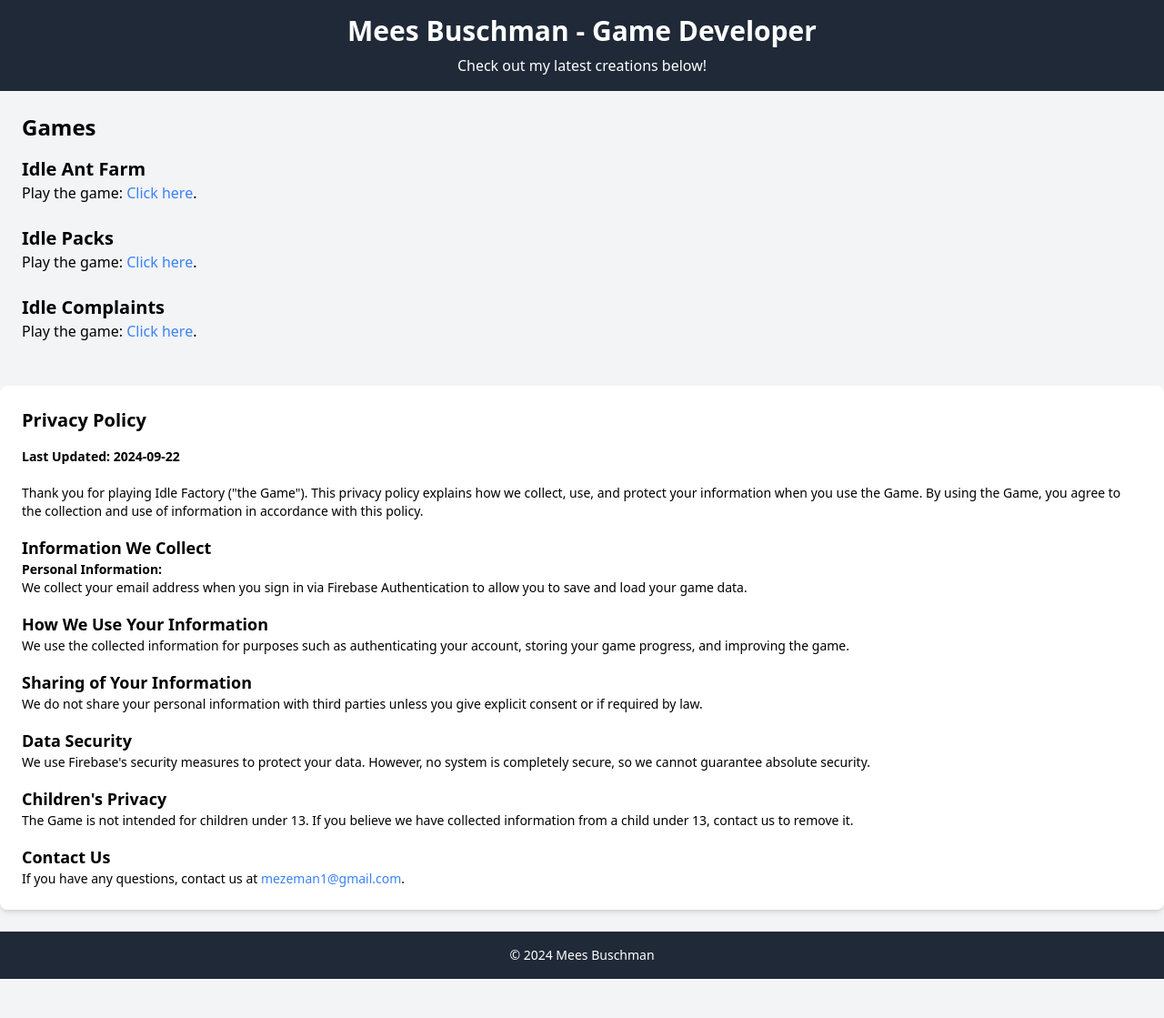
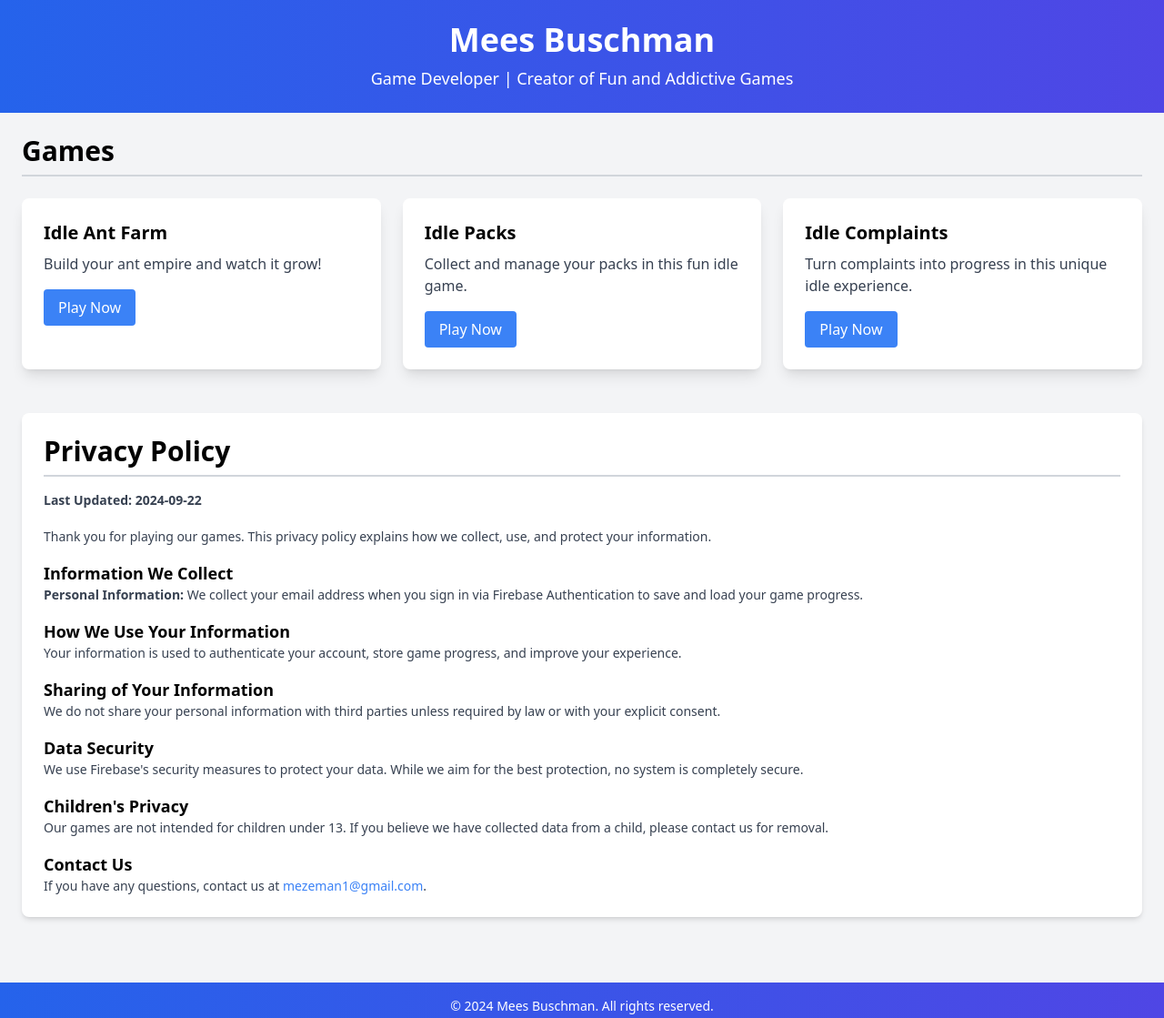
Before and after one commit to Mezeman1/mezeman1..github.io, a plain HTML site: page index.html in a window 1280 px wide. Shown: the top 1119 px of the page at 91% size. Before the commit the page ends 1076 px from the top, so only its background shows below. Drawn offline with nearby package versions, Linux system fonts and the light colour scheme.

Commit message:
Update index.html

```diff
--- a/index.html
+++ b/index.html
@@ -8,88 +8,93 @@
 </head>
 <body class="bg-gray-100 font-sans">
     <!-- Header -->
-<header class="bg-gray-800 text-white p-4">
-    <h1 class="text-3xl font-bold text-center">Mees Buschman - Game Developer</h1>
-    <p class="text-center mt-2">Check out my latest creations below!</p>
+    <header class="bg-gradient-to-r from-blue-600 to-indigo-600 text-white p-6">
+        <h1 class="text-4xl font-extrabold text-center">Mees Buschman</h1>
+        <p class="text-center mt-2 text-lg">Game Developer | Creator of Fun and Addictive Games</p>
     </header>
 
+    <!-- Main Content -->
+    <main class="container mx-auto p-6">
         <!-- Games Section -->
-<section class="p-6">
-    <h2 class="text-2xl font-bold mb-4">Games</h2>
+        <section class="mb-12">
+            <h2 class="text-3xl font-bold mb-6 border-b-2 border-gray-300 pb-2">Games</h2>
 
-    <!-- Game 1: Idle Ant Farm -->
-    <div class="mb-6">
-        <h3 class="text-xl font-semibold">Idle Ant Farm</h3>
-        <p class="mb-2">Play the game: <a href="https://mezeman1.github.io/idle-ant-farm"
-                                          class="text-blue-500 hover:underline">Click here</a>.</p>
+            <div class="grid grid-cols-1 md:grid-cols-2 lg:grid-cols-3 gap-6">
+                <!-- Game 1 -->
+                <div class="bg-white shadow-lg rounded-lg p-6">
+                    <h3 class="text-xl font-semibold mb-2">Idle Ant Farm</h3>
+                    <p class="text-gray-700 mb-4">Build your ant empire and watch it grow!</p>
+                    <a href="https://mezeman1.github.io/idle-ant-farm"
+                       class="inline-block bg-blue-500 text-white py-2 px-4 rounded hover:bg-blue-600">Play Now</a>
                 </div>
 
-     <div class="mb-6">
-        <h3 class="text-xl font-semibold">Idle Packs</h3>
-        <p class="mb-2">Play the game: <a href="https://mezeman1.github.io/idle-packs"
-                                          class="text-blue-500 hover:underline">Click here</a>.</p>
+                <!-- Game 2 -->
+                <div class="bg-white shadow-lg rounded-lg p-6">
+                    <h3 class="text-xl font-semibold mb-2">Idle Packs</h3>
+                    <p class="text-gray-700 mb-4">Collect and manage your packs in this fun idle game.</p>
+                    <a href="https://mezeman1.github.io/idle-packs"
+                       class="inline-block bg-blue-500 text-white py-2 px-4 rounded hover:bg-blue-600">Play Now</a>
                 </div>
 
-     <div class="mb-6">
-        <h3 class="text-xl font-semibold">Idle Complaints</h3>
-        <p class="mb-2">Play the game: <a href="https://mezeman1.github.io/idle-complaint"
-                                          class="text-blue-500 hover:underline">Click here</a>.</p>
+                <!-- Game 3 -->
+                <div class="bg-white shadow-lg rounded-lg p-6">
+                    <h3 class="text-xl font-semibold mb-2">Idle Complaints</h3>
+                    <p class="text-gray-700 mb-4">Turn complaints into progress in this unique idle experience.</p>
+                    <a href="https://mezeman1.github.io/idle-complaints"
+                       class="inline-block bg-blue-500 text-white py-2 px-4 rounded hover:bg-blue-600">Play Now</a>
                 </div>
-
-    <!-- More games can be added here in the same format -->
+            </div>
         </section>
 
         <!-- Privacy Policy -->
-<section class="p-6 bg-white shadow-md rounded-lg">
-    <h2 class="text-xl font-bold mb-4">Privacy Policy</h2>
-    <p class="text-sm">
+        <section class="bg-white shadow-md rounded-lg p-6">
+            <h2 class="text-3xl font-bold mb-4 border-b-2 border-gray-300 pb-2">Privacy Policy</h2>
+            <p class="text-gray-700 text-sm">
                 <strong>Last Updated: 2024-09-22</strong><br><br>
-        Thank you for playing Idle Factory ("the Game"). This privacy policy explains how we collect, use, and protect
-        your information when you use the Game.
-        By using the Game, you agree to the collection and use of information in accordance with this policy.
+                Thank you for playing our games. This privacy policy explains how we collect, use, and protect your
+                information.
             </p>
 
             <h3 class="text-lg font-semibold mt-4">Information We Collect</h3>
-    <p class="text-sm">
-        <strong>Personal Information:</strong><br>
-        We collect your email address when you sign in via Firebase Authentication to allow you to save and load your
-        game data.
+            <p class="text-gray-700 text-sm">
+                <strong>Personal Information:</strong> We collect your email address when you sign in via Firebase
+                Authentication to save and load your game progress.
             </p>
 
             <h3 class="text-lg font-semibold mt-4">How We Use Your Information</h3>
-    <p class="text-sm">
-        We use the collected information for purposes such as authenticating your account, storing your game progress,
-        and improving the game.
+            <p class="text-gray-700 text-sm">
+                Your information is used to authenticate your account, store game progress, and improve your experience.
             </p>
 
             <h3 class="text-lg font-semibold mt-4">Sharing of Your Information</h3>
-    <p class="text-sm">
-        We do not share your personal information with third parties unless you give explicit consent or if required by
-        law.
+            <p class="text-gray-700 text-sm">
+                We do not share your personal information with third parties unless required by law or with your
+                explicit consent.
             </p>
 
             <h3 class="text-lg font-semibold mt-4">Data Security</h3>
-    <p class="text-sm">
-        We use Firebase's security measures to protect your data. However, no system is completely secure, so we cannot
-        guarantee absolute security.
+            <p class="text-gray-700 text-sm">
+                We use Firebase's security measures to protect your data. While we aim for the best protection,
+                no system is completely secure.
             </p>
 
             <h3 class="text-lg font-semibold mt-4">Children's Privacy</h3>
-    <p class="text-sm">
-        The Game is not intended for children under 13. If you believe we have collected information from a child under
-        13, contact us to remove it.
+            <p class="text-gray-700 text-sm">
+                Our games are not intended for children under 13. If you believe we have collected data from a child,
+                please contact us for removal.
             </p>
 
             <h3 class="text-lg font-semibold mt-4">Contact Us</h3>
-    <p class="text-sm">
+            <p class="text-gray-700 text-sm">
                 If you have any questions, contact us at <a href="mailto:mezeman1@gmail.com"
                                                            class="text-blue-500 hover:underline">mezeman1@gmail.com</a>.
             </p>
         </section>
+    </main>
 
     <!-- Footer -->
-<footer class="bg-gray-800 text-white p-4 mt-6">
-    <p class="text-center text-sm">&copy; 2024 Mees Buschman</p>
+    <footer class="bg-gradient-to-r from-blue-600 to-indigo-600 text-white p-4 mt-12">
+        <p class="text-center text-sm">&copy; 2024 Mees Buschman. All rights reserved.</p>
     </footer>
 </body>
 </html>
```
Lines whose indentation alone changed are shown as unchanged.
